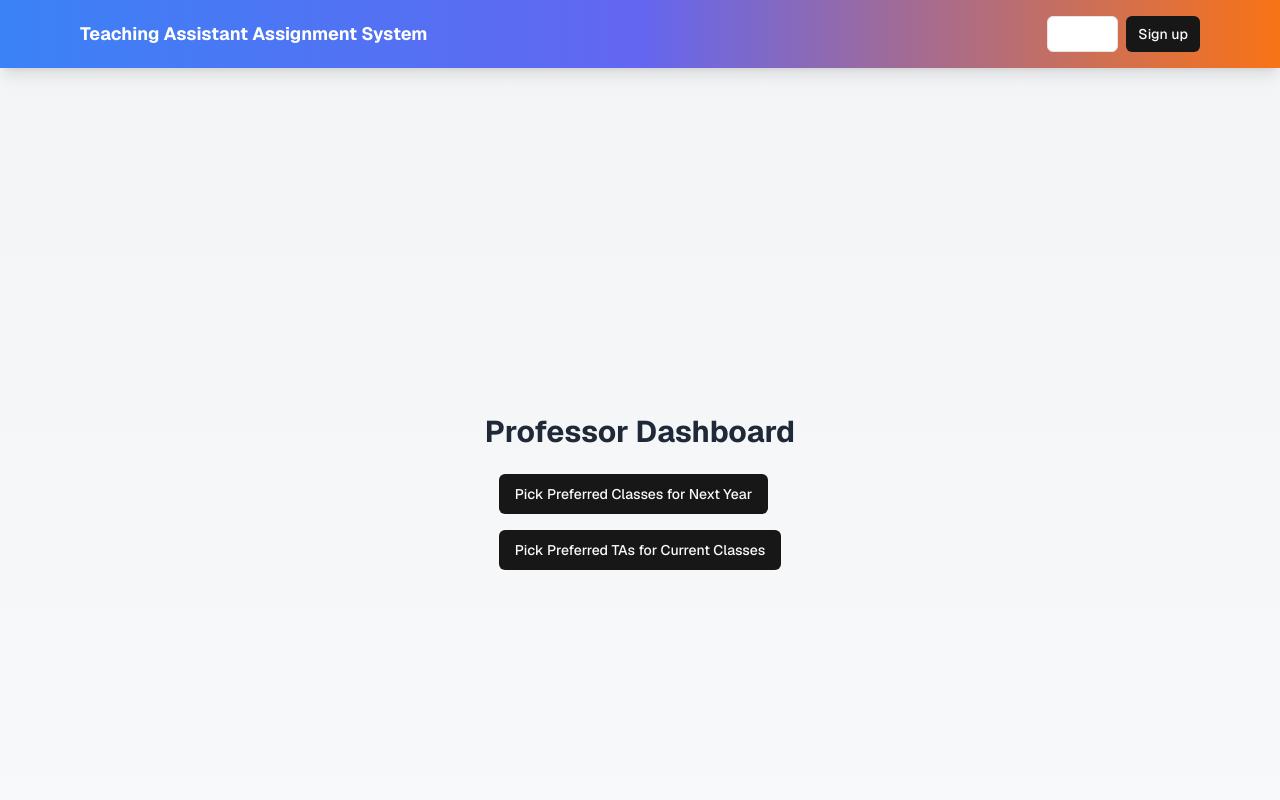
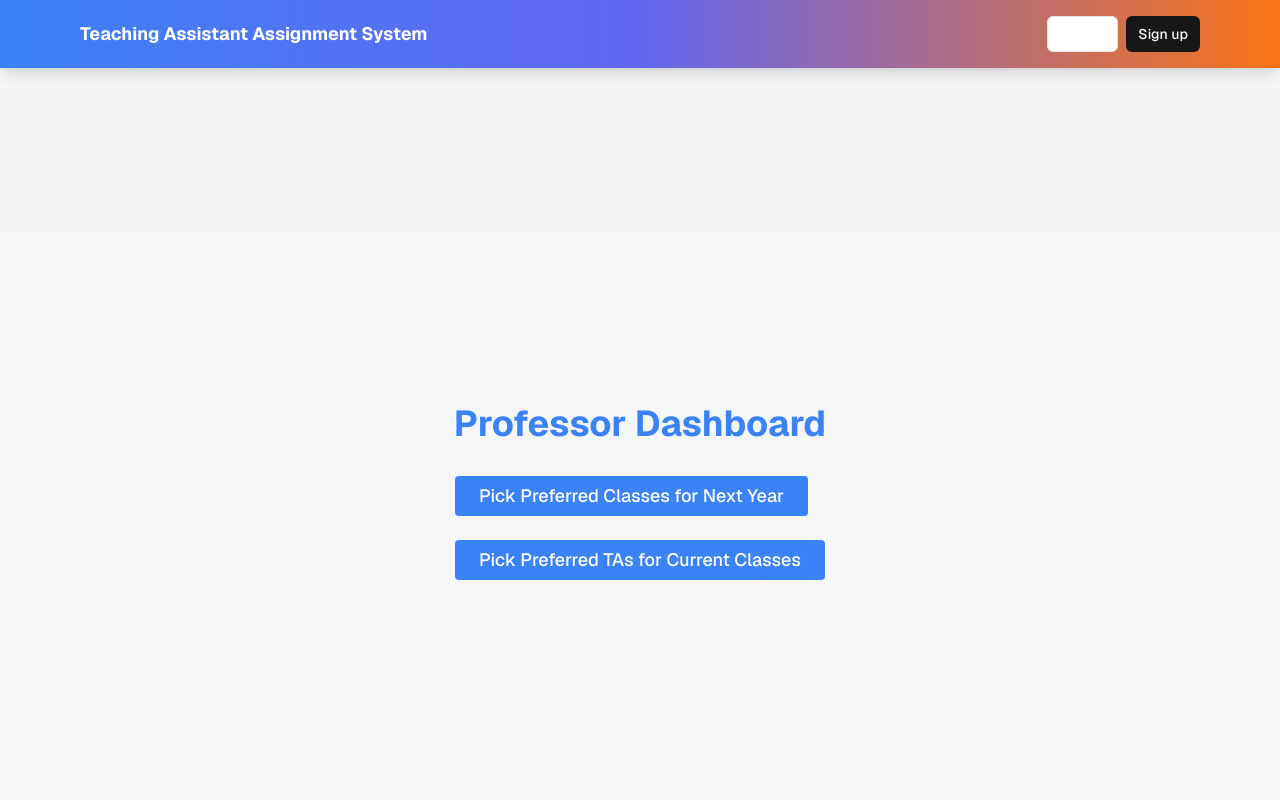
Before and after one commit to juanveliz76/TAAS, a Next.js app: page /professor in a window 1280 px wide. Shown: the top 800 px of the page. Built offline with nearby package versions, Linux system fonts and the light colour scheme; no server answers.

Commit message:
Update page.tsx

```diff
--- a/app/professor/page.tsx
+++ b/app/professor/page.tsx
@@ -1,23 +1,35 @@
 import Link from "next/link";
-import { selectClassesAction, selectTAsPreference , classesFilledOrNot} from "@/app/actions";
+import { selectClassesAction, selectTAsPreference } from "@/app/actions";
 import { SubmitButton } from "@/components/submit-button";
 
 export default function ProfessorLandingPage() {
   return (
     <div className="flex flex-col items-center justify-center min-h-screen">
-      <h1 className="text-3xl font-bold mb-6">Professor Dashboard</h1>
+      {/* Centered and styled dashboard title */}
+      <h1 className="text-4xl font-bold text-blue-500 mb-8 text-center">
+        Professor Dashboard
+      </h1>
 
-      <div className="flex flex-col gap-4">
+      {/* Button container */}
+      <div className="flex flex-col gap-6">
         {/* Button to pick preferred classes for next year */}
         <Link href="/professor/select-classes">
-          <SubmitButton formAction={selectClassesAction} pendingText="Loading...">
+          <SubmitButton
+            formAction={selectClassesAction}
+            pendingText="Loading..."
+            className="bg-blue-500 text-white px-6 py-3 text-lg rounded hover:bg-blue-600 transition"
+          >
             Pick Preferred Classes for Next Year
           </SubmitButton>
         </Link>
 
         {/* Button to pick preferred TAs for current classes */}
         <Link href="/professor/select-TA-preference">
-          <SubmitButton formAction={selectTAsPreference} pendingText="Loading...">
+          <SubmitButton
+            formAction={selectTAsPreference}
+            pendingText="Loading..."
+            className="bg-blue-500 text-white px-6 py-3 text-lg rounded hover:bg-blue-600 transition"
+          >
             Pick Preferred TAs for Current Classes
           </SubmitButton>
         </Link>
```
